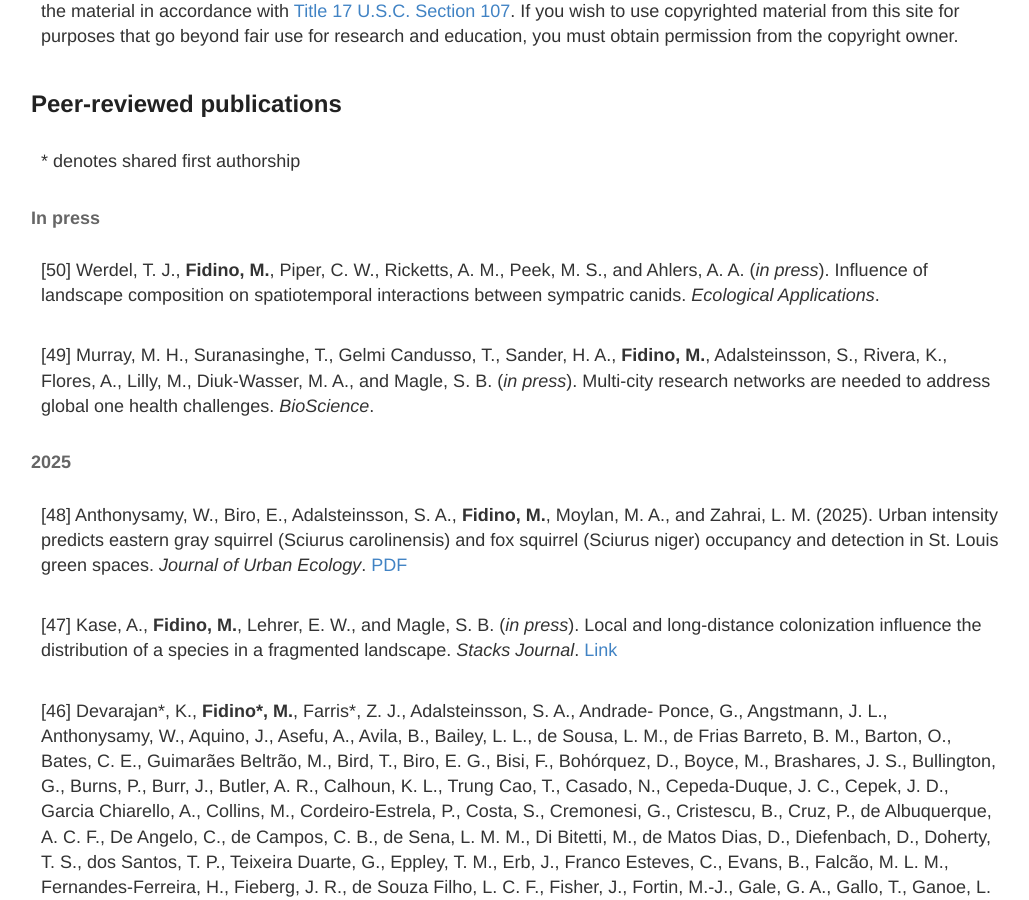
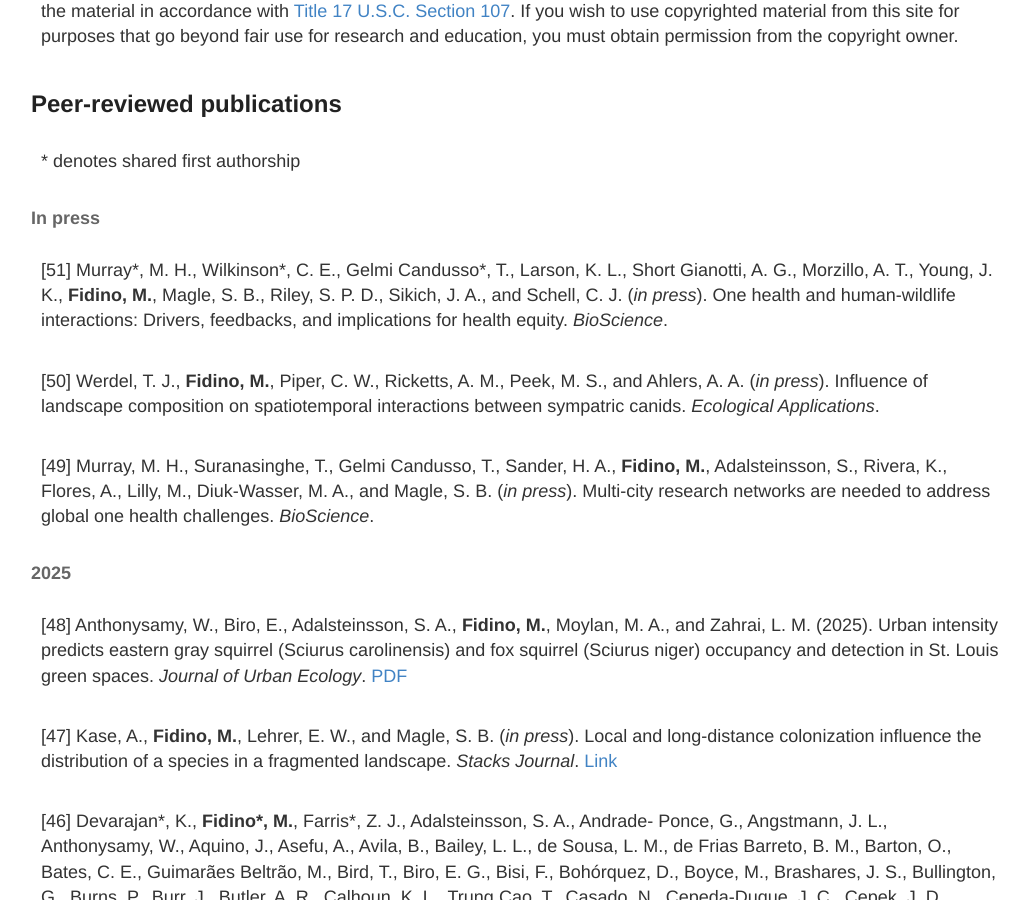
Before and after one commit to mfidino/mfidino.github.io, a Jekyll site: the page built from publications.md, in a window 1280 px wide and 900 px high, scrolled down 338 px. Shown: the whole window, without its empty margins (119-1148 px from the left). Built offline with Jekyll 4.4.1, drawn with Linux system fonts in a browser that asks for light colours.

Commit message:
new paper accepted

```diff
--- a/publications.md
+++ b/publications.md
@@ -17,7 +17,7 @@ This site contains copyrighted material, the use of which has not always been sp
 #### In press
 
 
-
+[51] Murray<sup>\*</sup>, M. H., Wilkinson<sup>\*</sup>, C. E., Gelmi Candusso<sup>\*</sup>, T., Larson, K. L., Short Gianotti, A. G., Morzillo, A. T., Young, J. K., **Fidino, M.**, Magle, S. B., Riley, S. P. D., Sikich, J. A., and Schell, C. J. (*in press*). One health and human-wildlife interactions: Drivers, feedbacks, and implications for health equity. *BioScience*.
 
 [50] Werdel, T. J., **Fidino, M.**, Piper, C. W., Ricketts, A. M., Peek, M. S., and Ahlers, A. A. (*in press*). Influence of landscape composition on spatiotemporal interactions between sympatric canids. *Ecological Applications*.
 
```
Also changed, not shown: 1 other file.
